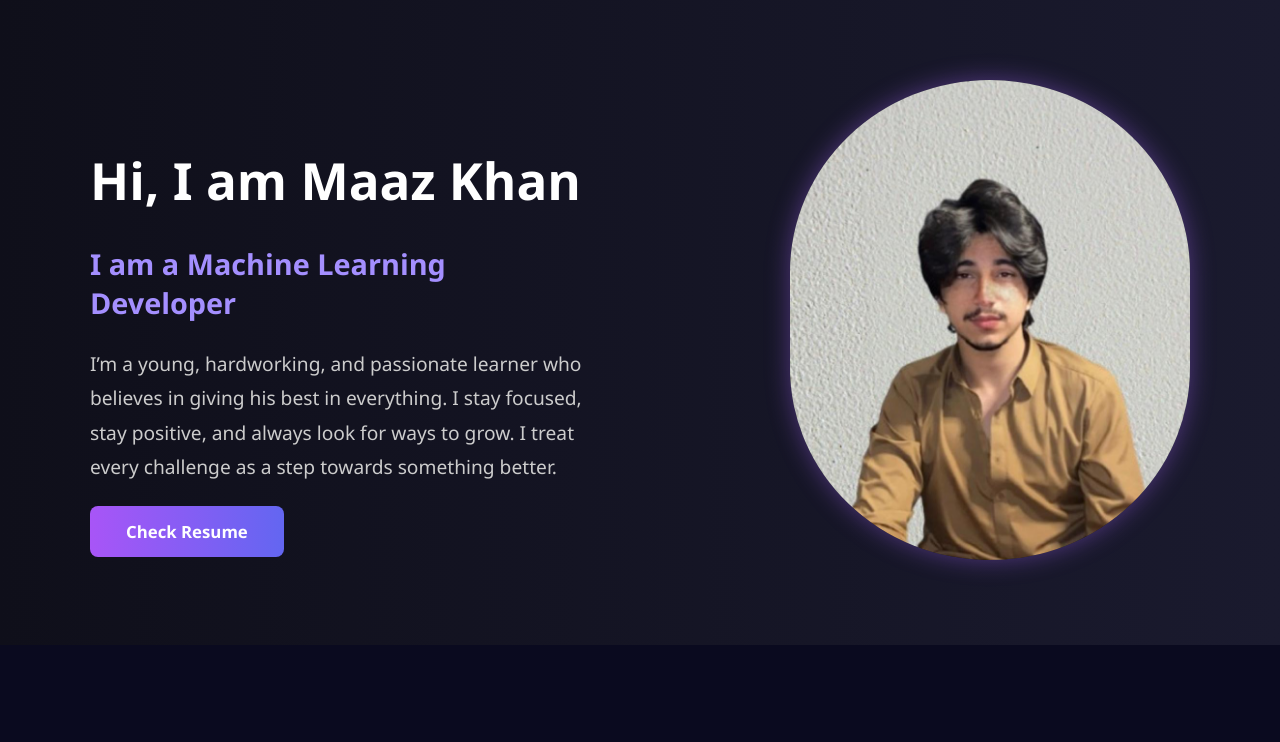
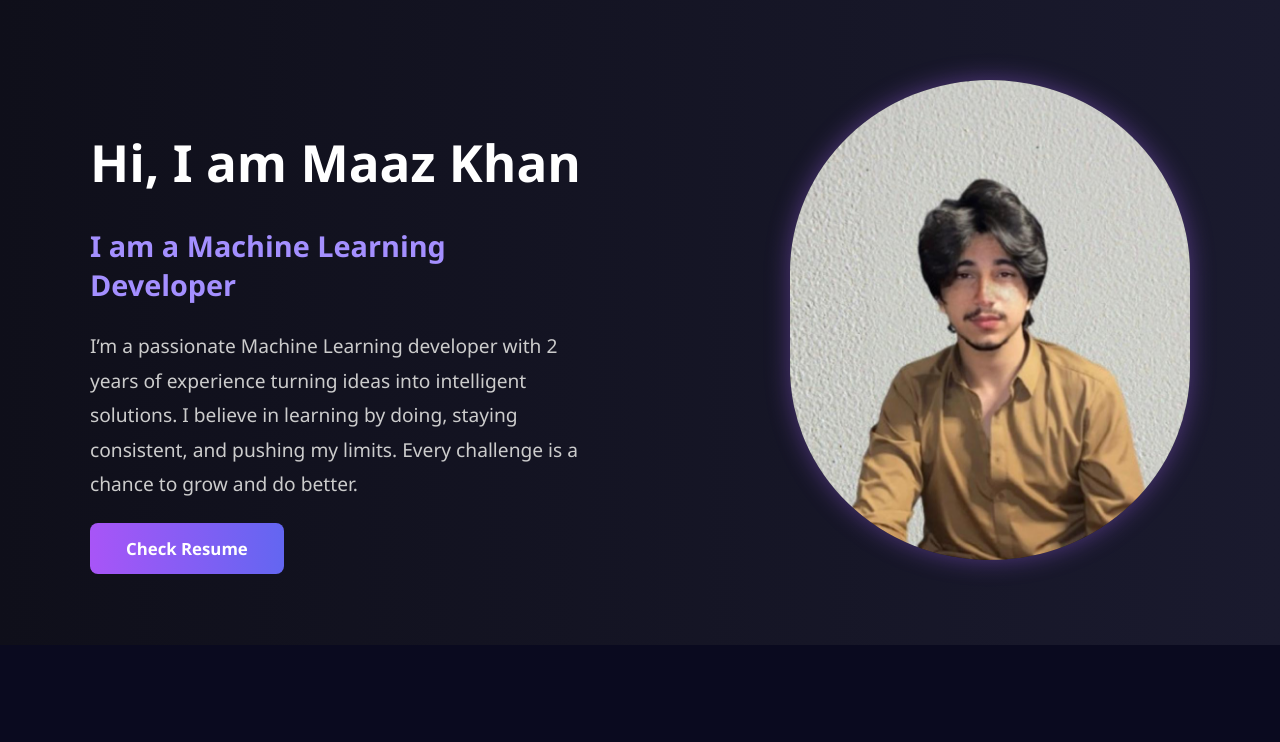
Before and after one commit to maazkhan911/Maaz-Portfolio, a Django app: page / in a window 1280 px wide. Shown: the part 75-817 px from the top of the page. Run offline with Django 5.2, Linux system fonts and the light colour scheme.

Commit message:
Initial portfolio upload

```diff
--- a/templates/index.html
+++ b/templates/index.html
@@ -568,8 +568,6 @@
 .footer-links a:hover {
   color: #ffffff;
 }
-
-
     </style>
   </head>
 
@@ -599,10 +597,7 @@
           <h1>Hi, I am Maaz Khan</h1>
           <h3>I am a Machine Learning Developer</h3>
           <p>
-            I’m a young, hardworking, and passionate learner who believes in
-            giving his best in everything. I stay focused, stay positive, and
-            always look for ways to grow. I treat every challenge as a step
-            towards something better.
+            I’m a passionate Machine Learning developer with 2 years of experience turning ideas into intelligent solutions. I believe in learning by doing, staying consistent, and pushing my limits. Every challenge is a chance to grow and do better.
           </p>
           <a
             href="https://drive.google.com/file/d/1kSFNaK4dBboZXZx7NQy6txWbsQ_JAByT/view?usp=sharing"
```
